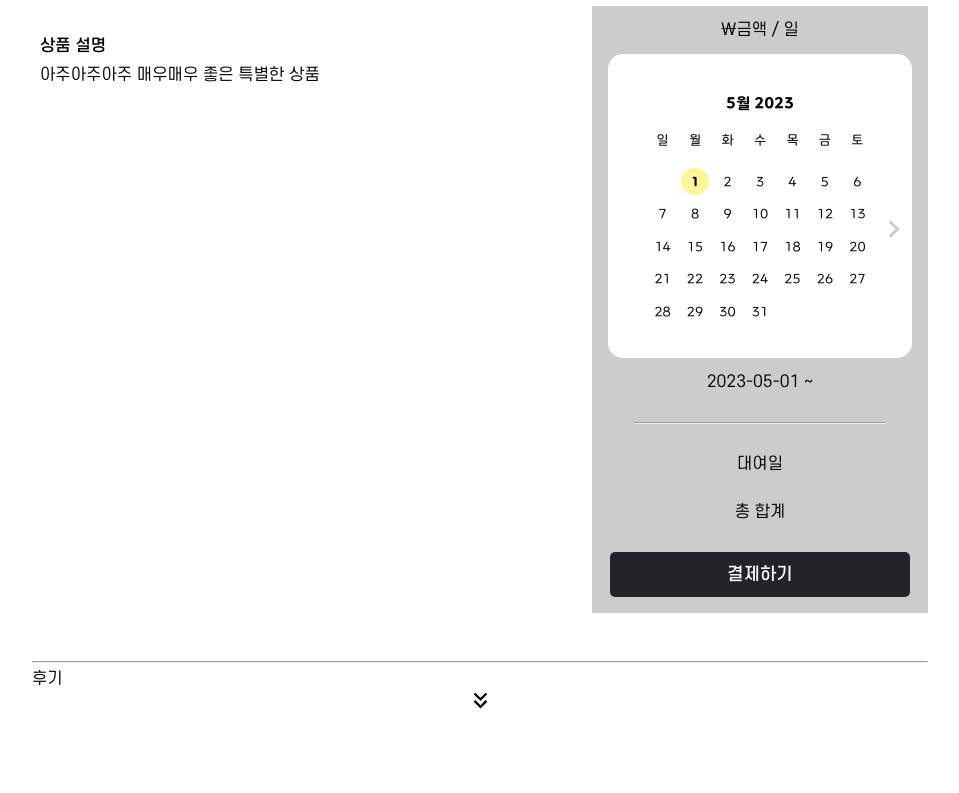
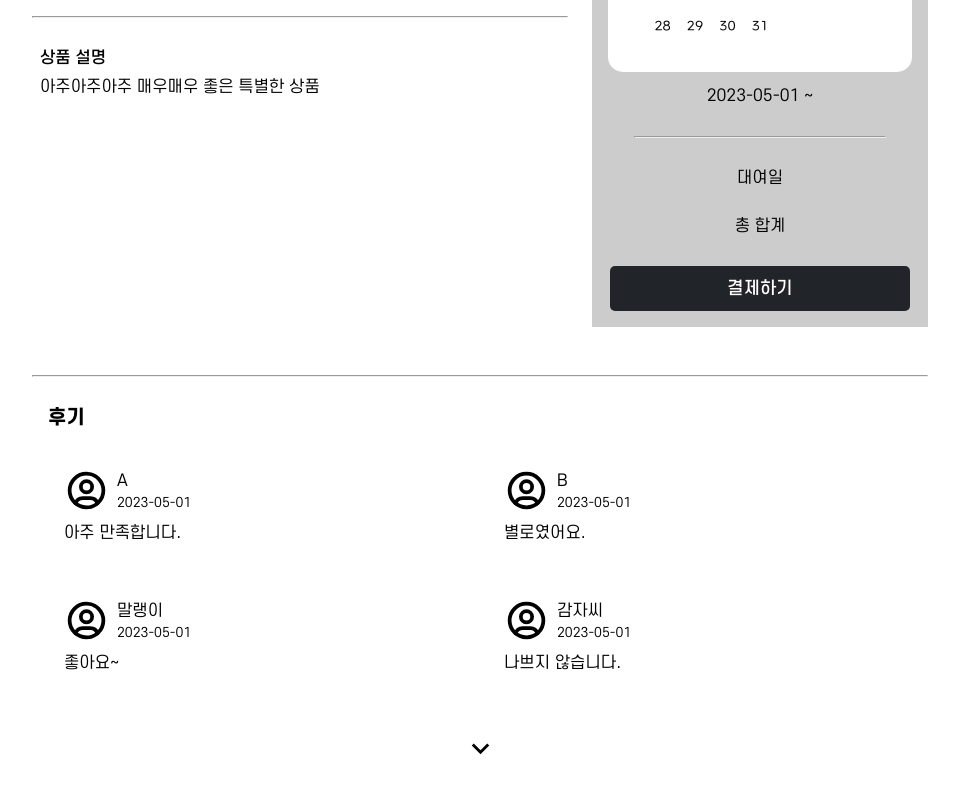
Before and after one commit to jh0neee/Billim-front, a React (Create React App) app: page /detail in a window 1280 px wide. Shown: the part 935-1728 px from the top of the page, without its empty margins (160-1119 px from the left). Before the commit the page ends 1649 px from the top, so only its background shows below. Built offline with nearby package versions, Linux system fonts and the light colour scheme.

Commit message:
feat: Add Review component to ProductDetail page

```diff
--- a/src/components/Product/DetailContent.jsx
+++ b/src/components/Product/DetailContent.jsx
@@ -63,7 +63,7 @@ const ContentDescription = styled.div`
 
 const DetailContent = () => {
   return (
-    <>
+    <div>
       <ContentTitle>
         <p>UESR님이 대여하는 상품</p>
         <TbUserCircle size='45px' />
@@ -96,7 +96,7 @@ const DetailContent = () => {
         <p>상품 설명</p>
         <p>아주아주아주 매우매우 좋은 특별한 상품</p>
       </ContentDescription>
-    </>
+    </div>
   );
 };
 
--- /dev/null
+++ b/src/components/Product/DetailReview.jsx
@@ -0,0 +1,79 @@
+import React from "react";
+import styled from "styled-components";
+
+import { TbUserCircle } from "react-icons/tb";
+
+const ReviewLayout = styled.div`
+  display: grid;
+  grid-template-columns: repeat(2, 1fr);
+  grid-template-rows: repeat(auto-fit, 1fr);
+  grid-gap: 0.8rem 1rem;
+  line-height: 1.5;
+
+  > * {
+    padding: 1rem;
+  }
+`;
+
+const ReviewContent = styled.div`
+  width: 100%;
+
+  > * {
+    &:first-child {
+      display: flex;
+      align-items: center;
+    }
+
+    &:last-child {
+      margin: 0.5rem 0;
+    }
+  }
+`;
+
+const ReviewUserBox = styled.div`
+  margin-left: 0.5rem;
+
+  > * {
+    &:last-child {
+      font-size: 0.8rem;
+    }
+  }
+`;
+
+const DetailReview = ({ data, isViewMore }) => {
+  const exampleReview = data.slice(0, 4);
+  const moreReview = data.slice(4);
+
+  return (
+    <ReviewLayout>
+      {exampleReview.map((rv) => (
+        <ReviewContent key={rv.id}>
+          <div>
+            <TbUserCircle size='45px' />
+            <ReviewUserBox>
+              <p>{rv.username}</p>
+              <p>{rv.date}</p>
+            </ReviewUserBox>
+          </div>
+          <p>{rv.review}</p>
+        </ReviewContent>
+      ))}
+
+      {isViewMore &&
+        moreReview.map((rv) => (
+          <ReviewContent key={rv.id}>
+            <div>
+              <TbUserCircle size='45px' />
+              <ReviewUserBox>
+                <p>{rv.username}</p>
+                <p>{rv.date}</p>
+              </ReviewUserBox>
+            </div>
+            <p>{rv.review}</p>
+          </ReviewContent>
+        ))}
+    </ReviewLayout>
+  );
+};
+
+export default DetailReview;
--- a/src/data.js
+++ b/src/data.js
@@ -1,3 +1,5 @@
+import format from "date-fns/format";
+
 export const productItems = [
   {
     id: 1,
@@ -88,3 +90,49 @@ export const productItems = [
     likeCount: 0,
   },
 ];
+
+export const review = [
+  {
+    id: 1,
+    username: "A",
+    date: format(new Date(), "yyyy-MM-dd"),
+    review: "아주 만족합니다.",
+  },
+  {
+    id: 2,
+    username: "B",
+    date: format(new Date(), "yyyy-MM-dd"),
+    review: "별로였어요.",
+  },
+  {
+    id: 3,
+    username: "말랭이",
+    date: format(new Date(), "yyyy-MM-dd"),
+    review:
+      "좋아요~",
+  },
+  {
+    id: 4,
+    username: "감자씨",
+    date: format(new Date(), "yyyy-MM-dd"),
+    review: "나쁘지 않습니다.",
+  },
+  {
+    id: 5,
+    username: "DDAbc",
+    date: format(new Date(), "yyyy-MM-dd"),
+    review: "만족입니다!!",
+  },
+  {
+    id: 6,
+    username: "apple",
+    date: format(new Date(), "yyyy-MM-dd"),
+    review: "최고!",
+  },
+  {
+    id: 7,
+    username: "사과는 맛있어",
+    date: format(new Date(), "yyyy-MM-dd"),
+    review: "다음에 또 이용하고 싶어요~",
+  },
+];
--- a/src/pages/Product/ProductDetail.jsx
+++ b/src/pages/Product/ProductDetail.jsx
@@ -1,10 +1,12 @@
-import React from "react";
+import React, { useState } from "react";
 import styled from "styled-components";
 
 import DetailContent from "../../components/Product/DetailContent";
 import DetailComfirm from "../../components/Product/DetailComfirm";
+import DetailReview from "../../components/Product/DetailReview";
 import { RiStarSFill } from "react-icons/ri";
-import { MdKeyboardDoubleArrowDown } from "react-icons/md";
+import { MdKeyboardArrowDown, MdKeyboardArrowUp } from "react-icons/md";
+import { review } from "../../data";
 
 const DetailLayout = styled.div`
   width: 70%;
@@ -73,18 +75,31 @@ const DetailBox = styled.div`
   padding: 2.5rem 0px;
 `;
 
-const DetailReview = styled.div`
+const DetailReviewBox = styled.div`
+  margin: 2rem 1rem;
   display: flex;
   flex-direction: column;
 
   > * {
     &:last-child {
-      margin: 0 auto;
+      margin: 2rem auto 0;
     }
   }
 `;
 
+const ReviewTitle = styled.p`
+  margin-bottom: 1.5rem;
+  font-size: 1.2rem;
+  font-weight: 700;
+`;
+
 const ProductDetail = () => {
+  const [isViewMore, setIsViewMore] = useState(false);
+
+  const handleViewMore = () => {
+    setIsViewMore(!isViewMore);
+  };
+
   return (
     <DetailLayout>
       <TitleBox>
@@ -116,10 +131,15 @@ const ProductDetail = () => {
         <DetailComfirm />
       </DetailBox>
       <hr />
-      <DetailReview>
-        후기
-        <MdKeyboardDoubleArrowDown size='27px' />
-      </DetailReview>
+      <DetailReviewBox>
+        <ReviewTitle>후기</ReviewTitle>
+        <DetailReview data={review} isViewMore={isViewMore} />
+        {isViewMore ? (
+          <MdKeyboardArrowUp size='35px' onClick={handleViewMore} />
+        ) : (
+          <MdKeyboardArrowDown size='35px' onClick={handleViewMore} />
+        )}
+      </DetailReviewBox>
     </DetailLayout>
   );
 };
```
